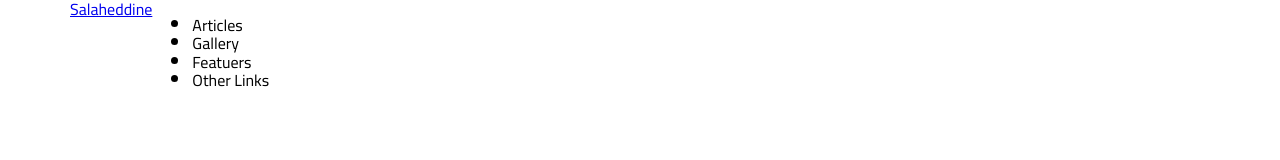
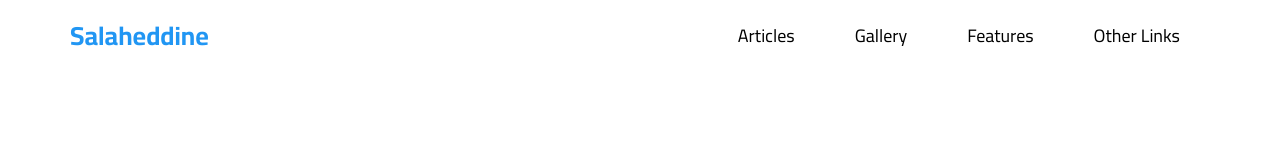
Before and after one commit to AksaimSalaheddine/Template-Three, a plain HTML site: page index.html in a window 1280 px wide. Drawn offline with Linux system fonts and the light colour scheme.

```diff
--- a/css/main.css
+++ b/css/main.css
@@ -2,6 +2,8 @@
   -webkit-box-sizing: border-box;
   -moz-box-sizing: border-box;
   box-sizing: border-box;
+  padding: 0;
+  margin: 0;
 }
 body {
   font-family: "Cairo", sans-serif;
@@ -10,7 +12,7 @@ body {
 :root {
   --main-color: #2196f3;
   --main-color-alt: #1787e0;
-  --main-transition: 0.3s;
+  --main-transition: .3s;
   --main-padding-top: 100px;
   --main-padding-bottom: 100px;
   --section-background: #ececec;
@@ -41,15 +43,80 @@ body {
   }
 }
 /* start header */
+
 header .container {
   display: flex;
-  justify-content: space-between;
+  align-items: center;
+}
+header .container .logo {
+  color: var(--main-color);
+  font-size: 26px;
+  font-weight: bold;
+  height: 72px;
+  display: flex;
+  justify-content: center;
+  align-items: center;
+  text-decoration: none;
 }
 header .container ul {
+  display: flex;
   flex: 1;
   justify-content: flex-end;
+  list-style: none;
 }
+header .container ul a {
+  display: flex;
+  justify-content: center;
+  align-items: center;
+  height: 72px;
+  position: relative;
+  color: black;
+  padding: 0 30px;
+  overflow: hidden;
+  font-size: 18px;
+  transition: var(--main-transition);
+  text-decoration: none;
+}
+header .container ul a::before {
+  content: "";
+  width: 100%;
+  height: 4px;
+  position: absolute;
+  top: 0;
+  left: -100%;
+  background-color: var(--main-color);
+  transition: var(--main-transition);
+  -webkit-transition: var(--main-transition);
+  -moz-transition: var(--main-transition);
+  -ms-transition: var(--main-transition);
+  -o-transition: var(--main-transition);
+}
+header .container ul a:hover::before {
+  left: 0;
+}
+header .container ul a:hover {
+  background-color: #fafafa;
+  color: var(--main-color);
+}
+
 header .container .hidden {
   display: none;
 }
+@media (max-width: 768px) {
+  header .container {
+    flex-direction: column;
+  }
+  header .container .logo {
+    height: 50px;
+  }
+  header .container ul a {
+    padding: 10px;
+    font-size: 16px;
+    height: 40px;
+  }
+}
+
+
+
+
 /* end header */
--- a/index.html
+++ b/index.html
@@ -15,19 +15,22 @@
       crossorigin="anonymous"
     ></script>
     <!-- Google font -->
-    <link rel="preconnect" href="https://fonts.googleapis.com">
-<link rel="preconnect" href="https://fonts.gstatic.com" crossorigin>
-<link href="https://fonts.googleapis.com/css2?family=Cairo:wght@300;400;500;600;700;800&display=swap" rel="stylesheet">
+    <link rel="preconnect" href="https://fonts.googleapis.com" />
+    <link rel="preconnect" href="https://fonts.gstatic.com" crossorigin />
+    <link
+      href="https://fonts.googleapis.com/css2?family=Cairo:wght@300;400;500;600;700;800&display=swap"
+      rel="stylesheet"
+    />
   </head>
   <body>
     <header>
       <div class="container">
         <a href="#" class="logo">Salaheddine</a>
         <ul>
-          <li>articles</li>
-          <li>gallery</li>
-          <li>featuers</li>
-          <li>other links</li>
+          <a href="#articles"><li>articles</li></a>
+          <a href="#gallery"><li>gallery</li></a>
+          <a href="#features"><li>features</li></a>
+          <a href="#other-links"><li>other links</li></a>
         </ul>
         <div class="hidden">
           <div class="img"></div>
```
